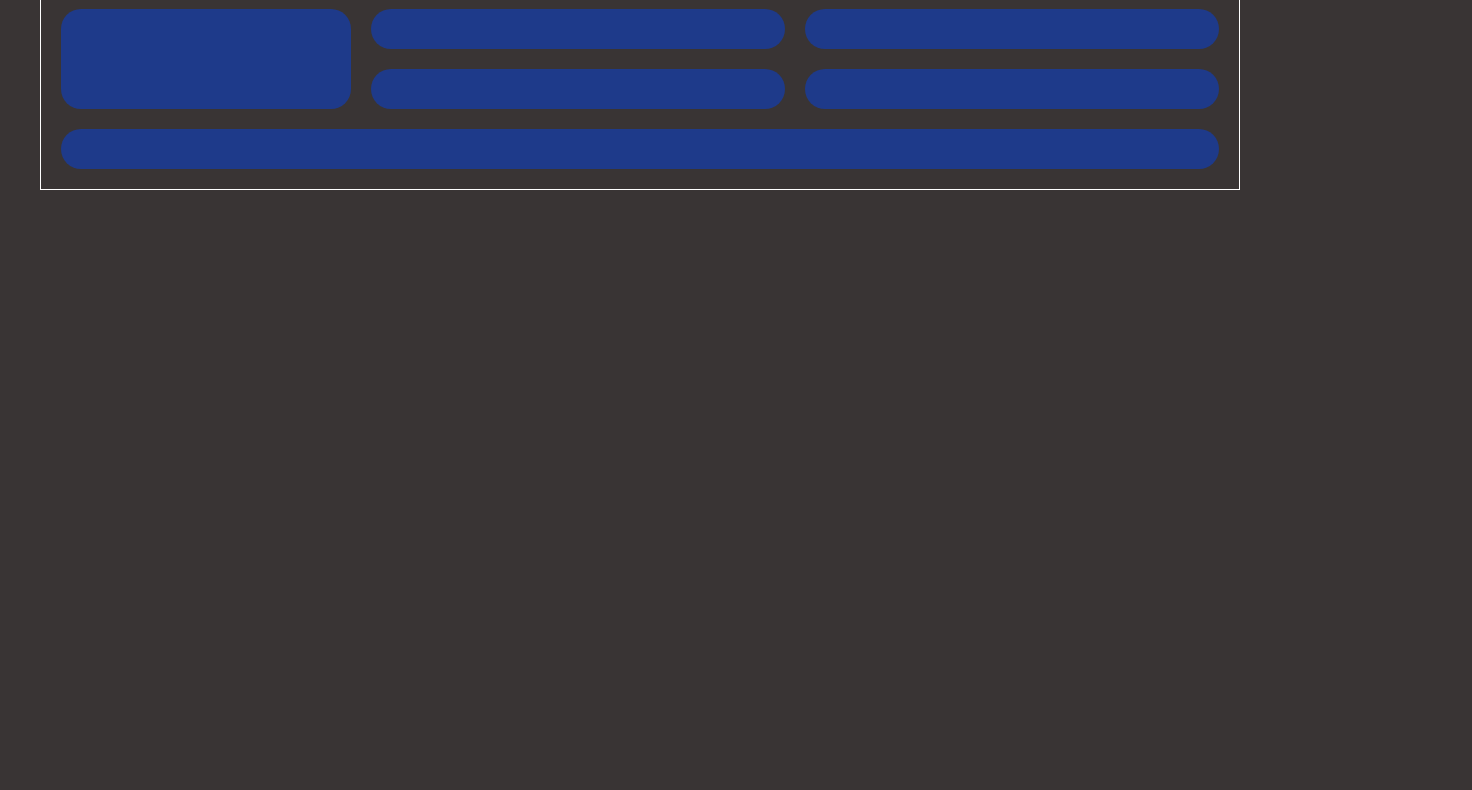
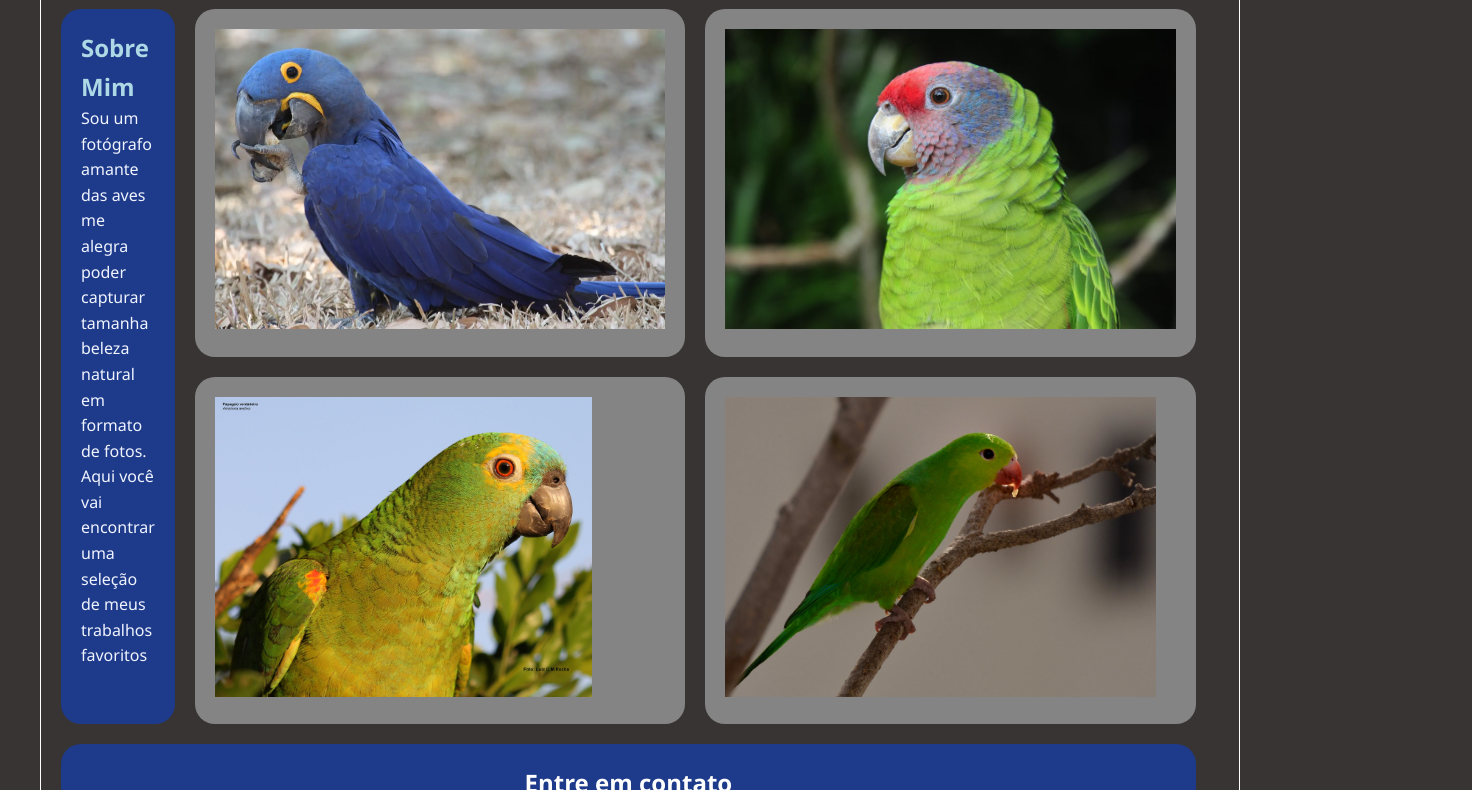
Before and after one commit to Kleberapenas/css-grid-test, a plain HTML site: page index.html in a window 1280 px wide. Shown: the part 113-903 px from the top of the page, 1472 px wide, since content can reach past the window. Before the commit the page ends 800 px from the top, so only its background shows below. Drawn offline with Linux system fonts and the light colour scheme.

Commit message:
bird images

```diff
--- a/index.html
+++ b/index.html
@@ -11,20 +11,26 @@
     <header>
         <div><img style="height: 50px; width: 50px; display: flex; justify-content: flex-end;" src="images/logo.png" alt="arara"></div>
         <ul class="menu">
-            <li><a href="#">Sobre</a></li>
-            <li><a href="#">Galeria</a></li>
-            <li><a href="#">Contato</a></li>
+            <li><a href="#" style="text-decoration: none;">Sobre</a></li>
+            <li><a href="#" style="text-decoration: none;">Galeria</a></li>
+            <li><a href="#" style="text-decoration: none;">Contato</a></li>
         </ul>
     </header>
     <h1>Portifolio de fotos de aves brasileiras</h1>
     <div class="container">
-        <div class="sidenav"></div>
-        <div class="item1"></div>
-        <div class="item2"></div>
-        <div class="item3"></div>
-        <div class="item4"></div>
-        <div class="foot"></div>
-
+        <div class="sidenav">
+            <h2 style="color: lightblue;">Sobre Mim</h2>
+            <p>Sou um fotógrafo amante das aves me alegra poder capturar tamanha beleza natural em formato de fotos. Aqui você vai encontrar uma seleção de meus trabalhos favoritos  </p>
+        </div>
+        <div class="foto" style="grid-area: item1;"><img src="images/arara-azul.webp" alt="arara-azul"></div>
+        <div class="foto" style="grid-area: item2;"><img src="images/papagaio-da-varzea.jpg" alt="papagaio-da-varzea"></div>
+        <div class="foto" style="grid-area: item3;"><img src="images/papagaio-verdadeiro.jpg" alt="papagaio-verdadeiro"></div>
+        <div class="foto" style="grid-area: item4;"><img src="images/piriquito-verde.jpg" alt="piriquito-verde"></div>
+        <div class="foot">
+            <h2>Entre em contato</h2>
+            <p>Se você estiver enteressado em adquirir meus serviços, entre em contato através dos meios abaixo</p>
+            <a href="real@email.com"><p>real@email.com</p></a>
+        </div>
     </div>
 </body>
 </html>
--- a/style.css
+++ b/style.css
@@ -25,7 +25,6 @@ h1 {
 }
 
 a {
-    text-decoration: none;
     color: white;
     font-size: 1.5em;
 }
@@ -33,6 +32,11 @@ a {
 
 li {
     margin: 5px 20px 10px 20px;
+}
+
+img {
+    object-fit: contain;
+    height: 300px;
 }
 
 .logo {
@@ -44,7 +48,7 @@ li {
     display: flex;
     flex-direction: row;
     justify-content: flex-end;
-    transform: translate(250%);
+    transform: translate(300%);
     font: 1em;
     text-decoration: none;
     list-style-type: none;
@@ -71,38 +75,20 @@ li {
     color: #F0F4FF; /* Cor do texto em azul claro */
     border-radius: 20px; /* Bordas arredondadas */
     padding: 20px;
-    text-wrap: nowrap;
+    text-wrap: wrap;
 }
 
-.item1 {
+.foto {
     grid-area: item1;
-    background-color: #1E3A8A;
-    border-radius: 20px;
-    padding: 20px;
-}
-
-.item2 {
-    grid-area: item2;
-    background-color: #1E3A8A;
-    border-radius: 20px;
-    padding: 20px;
-}
-
-.item3 {
-    grid-area: item3;
-    background-color: #1E3A8A;
-    border-radius: 20px;
-    padding: 20px;
-}
-
-.item4 {
-    grid-area: item4;
-    background-color: #1E3A8A;
+    background-color: #848484;
     border-radius: 20px;
     padding: 20px;
 }
 
 .foot {
+    display: flex;
+    flex-direction: column;
+    align-items: center;
     grid-area: footer;
     background-color: #1E3A8A;
     border-radius: 20px;
```
Also changed, not shown: images/arara-azul.webp (added), images/papagaio-da-varzea.jpg (added), images/papagaio-verdadeiro.jpg (added), images/piriquito-verde.jpg (added).
